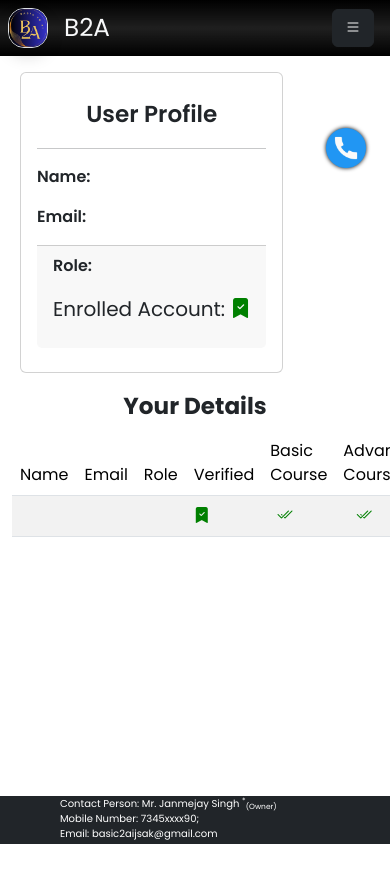
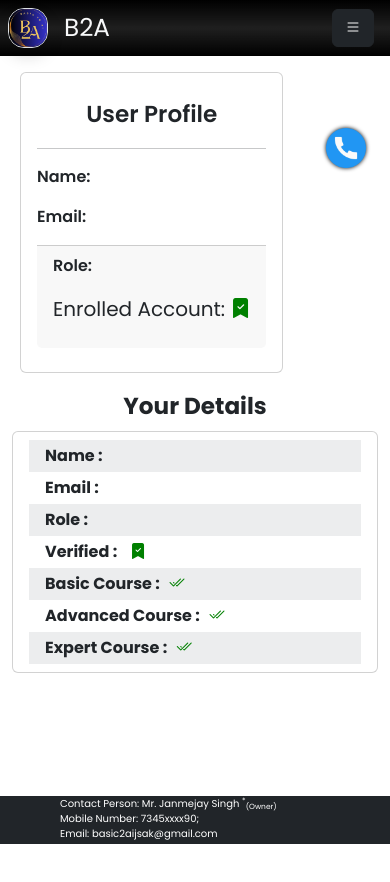
Before and after one commit to anirudhkala110/basic2ai, a React (Create React App) app in the folder frontend/: page /profile in a window 390 px wide. Shown: the top 882 px of the page. Built offline with nearby package versions, Linux system fonts and the light colour scheme; no server answers.

Commit message:
Add files via upload

```diff
--- a/frontend/src/App.css
+++ b/frontend/src/App.css
@@ -10,7 +10,7 @@ html {
   background-repeat: no-repeat;
   min-width: 350px;
   overflow-x: hidden;
-  overscroll-behavior:inherit;
+  overscroll-behavior: inherit;
   scroll-behavior: smooth;
 }
 
@@ -38,8 +38,19 @@ html {
   justify-content: space-between;
 }
 
+.tableunder800 {
+  display: none !important;
+}
 @media only screen and (max-width:989px) {
   .hide-1000 {
+    display: block !important;
+  }
+
+  .table {
+    display: none;
+  }
+
+  .tableunder800 {
     display: block !important;
   }
 
@@ -51,6 +62,7 @@ html {
     display: none !important;
   }
 }
+
 
 .hide-1000 {
   display: none;
@@ -81,7 +93,7 @@ html {
   padding: 5px 8px;
   border: 0px;
   border-radius: 5px;
-  background: linear-gradient(150deg, rgb(156, 145, 145),rgba(227, 208, 208, 0.41), rgb(156, 145, 145));
+  background: linear-gradient(150deg, rgb(156, 145, 145), rgba(227, 208, 208, 0.41), rgb(156, 145, 145));
   transition: .2s ease-in-out !important;
 }
 
@@ -273,7 +285,7 @@ html {
   display: flex !important;
   justify-content: flex-start;
   min-width: 350px;
-  min-height:100px
+  min-height: 120px !important;
 }
 
 .backi {
@@ -751,9 +763,10 @@ html {
   animation-play-state: running;
 }
 
-.slideIT:hover{
+.slideIT:hover {
   animation-play-state: paused;
 }
+
 .marqueBehaviour:hover {
   animation-play-state: paused;
 }
@@ -834,11 +847,13 @@ html {
   display: flex;
   position: fixed;
 }
-.navbar{
-  background:linear-gradient(rgb(0 0 0), rgb(0 0 0 / 88%), rgb(0 0 0)) !important;
+
+.navbar {
+  background: linear-gradient(rgb(0 0 0), rgb(0 0 0 / 88%), rgb(0 0 0)) !important;
 }
-.navbar{
-  background:linear-gradient(rgb(0 0 0), rgb(0 0 0 / 88%), rgb(0 0 0)) !important;
+
+.navbar {
+  background: linear-gradient(rgb(0 0 0), rgb(0 0 0 / 88%), rgb(0 0 0)) !important;
 }
 
 @media only screen and (max-width:820px) {
@@ -848,38 +863,45 @@ html {
     width: -webkit-fill-available;
   }
 }
+
 @media only screen and (max-width:4500px) {
-  .backiBase{
-    height:120px ;
+  .backiBase {
+    height: 120px;
   }
 }
+
 @media only screen and (max-width:1500px) {
-  .backiBase{
-    height:120px ;
+  .backiBase {
+    height: 120px;
   }
 }
+
 @media only screen and (max-width:1220px) {
-  .backiBase{
-    height:135px ;
+  .backiBase {
+    height: 135px;
   }
 }
+
 @media only screen and (max-width:1050px) {
-  .backiBase{
-    height:200px ;
+  .backiBase {
+    height: 200px;
   }
 }
+
 @media only screen and (max-width:780px) {
-  .backiBase{
+  .backiBase {
     height: 325px;
   }
 }
+
 @media only screen and (max-width:520px) {
-  .backiBase{
+  .backiBase {
     height: 425px;
   }
 }
+
 @media only screen and (max-width:420px) {
-  .backiBase{
+  .backiBase {
     height: 525px;
   }
 }
--- a/frontend/src/Components/Home/VideoComponent.jsx
+++ b/frontend/src/Components/Home/VideoComponent.jsx
@@ -47,7 +47,7 @@ const VideoComponent = () => {
                 >
                     <source src={sampleUpdate} type="video/mp4" />
                 </video>
-{/*                 <div className='d-flex py-1'>
+                {/* <div className='d-flex py-1'>
                     <div className='mx-2 w-100'>
                         <button className='btn btn-primary w-100 d-flex align-items-center justify-content-center' onClick={decreaseVolume}><b>Decrease Volume</b> <i class="fs-4 bi bi-volume-down"></i></button>
                     </div>
--- a/frontend/src/Components/Profile/UserProfile.jsx
+++ b/frontend/src/Components/Profile/UserProfile.jsx
@@ -8,7 +8,7 @@ const UserProfile = () => {
     const [course, setCourse] = useState(0);
     const [dataAva, setDataava] = useState()
     const user = useContext(userContext)
-    const [valid, setValid] = useState(null)
+    const [vadivd, setVadivd] = useState(null)
     const [msg, setMsg] = useState('Token is not available')
     const [msg_type, setMsg_type] = useState()
     const [logoutHide, setLogoutHide] = useState(true)
@@ -55,14 +55,14 @@ const UserProfile = () => {
                     setBasic(false)
                     setAdv(false)
                     setExp(false)
-                    setValid(0)
+                    setVadivd(0)
                     // alert("Your Account is not verified at administerator Level please contact them.")
                 }
                 else {
                     setBasic(res.data.basic)
                     setAdv(res.data.advanced)
                     setExp(res.data.expert)
-                    setValid(res.data.valid)
+                    setVadivd(res.data.vadivd)
                 }
             })
             .catch(err => console.log(err))
@@ -107,7 +107,7 @@ const UserProfile = () => {
                             </option>
                         </select>
                         <hr />
-                        <button onClick={handleUpdate} className="btn btn-primary" disabled={!valid}>Update Courses</button>
+                        <button onCdivck={handleUpdate} className="btn btn-primary" disabled={!vadivd}>Update Courses</button>
                     </form>
                     {msg && <center className={`${msg_type == 'good' ? 'text-success' : 'text-danger'}`} >{msg}</center>}
                 </div>} */}
@@ -122,7 +122,7 @@ const UserProfile = () => {
                         <p className='fw-semibold'>Email: {user.email}</p>
                         <div className='card-footer'>
                             <p className='fw-semibold'>Role: <t className="text-uppercase">{user.role}</t></p>
-                            <p className='fs-5'>Enrolled Account: {valid != 0 ? <i class="bi bi-bookmark-check-fill" style={{ color: "green" }}></i> : <i class="bi bi-ban-fill" style={{ color: 'red' }}></i>}</p>
+                            <p className='fs-5'>Enrolled Account: {vadivd != 0 ? <i class="bi bi-bookmark-check-fill" style={{ color: "green" }}></i> : <i class="bi bi-ban-fill" style={{ color: 'red' }}></i>}</p>
                         </div>
                     </div>
                 </div>
@@ -149,25 +149,40 @@ const UserProfile = () => {
                                 <td>{user.username}</td>
                                 <td>{user.email}</td>
                                 <td>{user.role}</td>
-                                <td>{valid != 0 ? <i class="bi bi-bookmark-check-fill" style={{ color: "green" }}></i> : <i class="bi bi-ban-fill" style={{ color: 'red' }}></i>}</td>
+                                <td>{vadivd != 0 ? <i class="bi bi-bookmark-check-fill" style={{ color: "green" }}></i> : <i class="bi bi-ban-fill" style={{ color: 'red' }}></i>}</td>
                                 <td>
-                                    <div className='w-50 d-flex align-items-center justify-content-center'>
+                                    <div className='w-50 d-flex adivgn-items-center justify-content-center'>
                                         {basic != 0 ? <i class="bi bi-check2-all" style={{ color: "green" }}></i> : <i class="bi bi-ban-fill" style={{ color: 'red' }}></i>}
                                     </div>
                                 </td>
                                 <td>
-                                    <div className='w-50 d-flex align-items-center justify-content-center'>
+                                    <div className='w-50 d-flex adivgn-items-center justify-content-center'>
                                         {advanced != 0 ? <i class="bi bi-check2-all" style={{ color: "green" }}></i> : <i class="bi bi-ban-fill" style={{ color: 'red' }}></i>}
                                     </div>
                                 </td>
                                 <td>
-                                    <div className='w-50 d-flex align-items-center justify-content-center'>
+                                    <div className='w-50 d-flex adivgn-items-center justify-content-center'>
                                         {expert != 0 ? <i class="bi bi-check2-all" style={{ color: "green" }}></i> : <i class="bi bi-ban-fill" style={{ color: 'red' }}></i>}
                                     </div>
                                 </td>
                             </tr>
                         </tbody>
                     </table>
+                    <div className='tableunder800 card px-3 py-2'>
+                        <div className='ps-3 py-1' style={{background:'rgb(108 117 125 / 13%)'}}><strong>Name :</strong>&nbsp;&nbsp;{user.username}</div>
+                        <div className='ps-3 py-1' style={{background:''}}><strong>Email :</strong>&nbsp;&nbsp; {user.email}</div>
+                        <div className='ps-3 py-1' style={{background:'rgb(108 117 125 / 13%)'}}><strong>Role :</strong>&nbsp;&nbsp; {user.role}</div>
+                        <div className='ps-3 py-1' style={{background:''}}><strong>Verified :</strong>&nbsp;&nbsp; {vadivd != 0 ? <i class="bi bi-bookmark-check-fill" style={{ color: "green" }}></i> : <i class="bi bi-ban-fill" style={{ color: 'red' }}></i>}</div>
+                        <div className='ps-3 py-1' style={{background:'rgb(108 117 125 / 13%)'}}><strong>Basic Course :</strong>&nbsp;&nbsp;
+                            {basic != 0 ? <i class="bi bi-check2-all" style={{ color: "green" }}></i> : <i class="bi bi-ban-fill" style={{ color: 'red' }}></i>}
+                        </div>
+                        <div className='ps-3 py-1' style={{background:''}}><strong>Advanced Course :</strong>&nbsp;&nbsp;
+                            {advanced != 0 ? <i class="bi bi-check2-all" style={{ color: "green" }}></i> : <i class="bi bi-ban-fill" style={{ color: 'red' }}></i>}
+                        </div>
+                        <div className='ps-3 py-1' style={{background:'rgb(108 117 125 / 13%)'}}><strong>Expert Course :</strong>&nbsp;&nbsp;
+                            {expert != 0 ? <i class="bi bi-check2-all" style={{ color: "green" }}></i> : <i class="bi bi-ban-fill" style={{ color: 'red' }}></i>}
+                        </div>
+                    </div>
                 </div>
             </div>
         </div>
```
